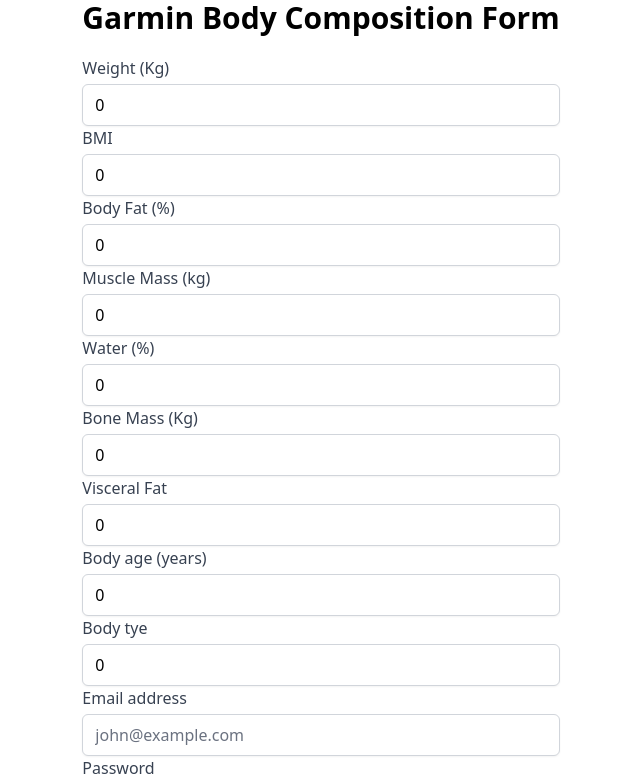
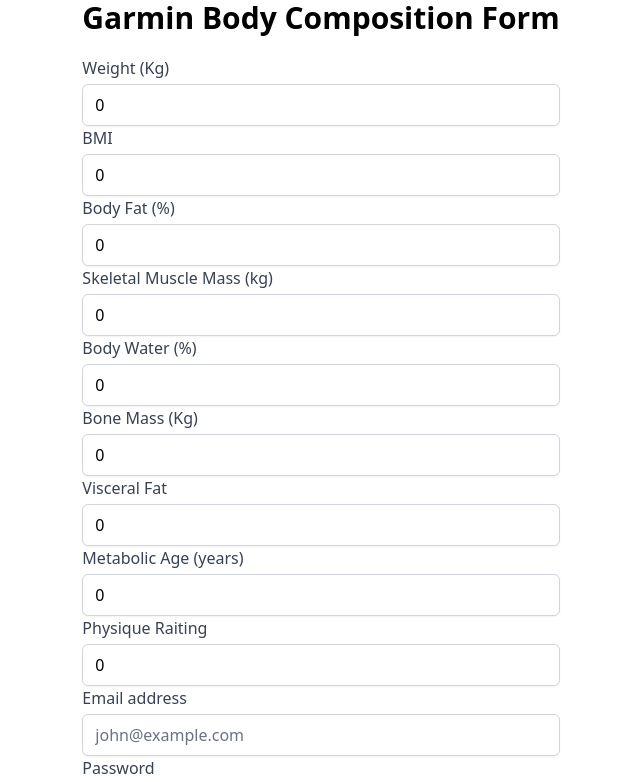
Before and after one commit to asenov78/WebBodyComposition, a Next.js app: page /sync/garmin in a window 1280 px wide. Shown: the top 782 px of the page, without its empty margins (319-959 px from the left). Built offline with nearby package versions, Linux system fonts and the light colour scheme.

Commit message:
Garmin labels

```diff
--- a/pages/sync/garmin.js
+++ b/pages/sync/garmin.js
@@ -132,7 +132,7 @@
                             />
                         </label>
                         <label className="block">
-                            <span className="text-gray-700">Muscle Mass (kg)</span>
+                            <span className="text-gray-700">Skeletal Muscle Mass (kg)</span>
                             <input
                                 type="number"
                                 name="muscleMass"
@@ -153,7 +153,7 @@
                             />
                         </label>
                         <label className="block">
-                            <span className="text-gray-700">Water (%)</span>
+                            <span className="text-gray-700">Body Water (%)</span>
                             <input
                                 type="number"
                                 name="waterPercentage"
@@ -216,7 +216,7 @@
                             />
                         </label>
                         <label className="block">
-                            <span className="text-gray-700">Body age (years)</span>
+                            <span className="text-gray-700">Metabolic Age (years)</span>
                             <input
                                 type="number"
                                 name="metabolicAge"
@@ -238,7 +238,7 @@
                         </label>
 
                         <label className="block">
-                            <span className="text-gray-700">Body tye</span>
+                            <span className="text-gray-700">Physique Raiting</span>
                             <input
                                 type="number"
                                 name="bodyType"
```
